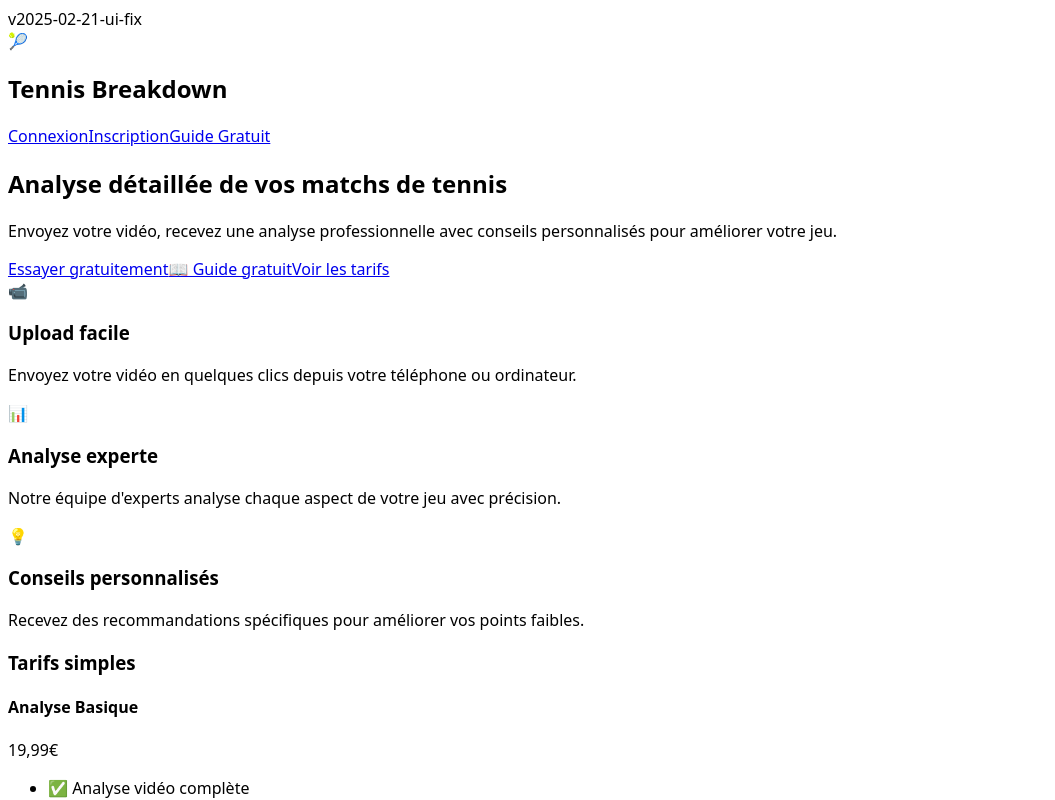
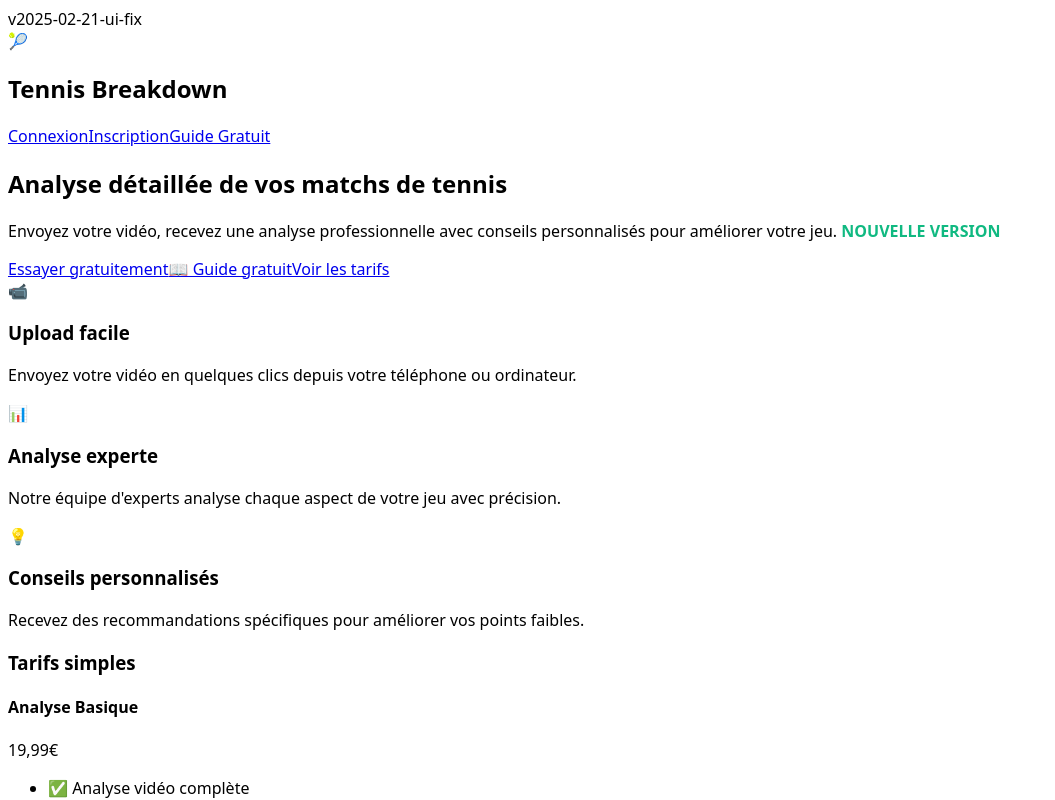
Before and after one commit to sarfaoui4/breakdown-tennis-for-openclaw, a Next.js app: page / in a window 1280 px wide. Shown: the top 800 px of the page, without its empty margins (0-1055 px from the left). Built offline with nearby package versions, Linux system fonts and the light colour scheme.

Commit message:
chore: add visible version marker to force rebuild

```diff
--- a/app/page.tsx
+++ b/app/page.tsx
@@ -36,7 +36,7 @@ export default function Home() {
             Analyse détaillée de vos <span className="text-orange-400">matchs de tennis</span>
           </h2>
           <p className="text-xl text-gray-300 max-w-3xl mx-auto mb-10">
-            Envoyez votre vidéo, recevez une analyse professionnelle avec conseils personnalisés pour améliorer votre jeu.
+            Envoyez votre vidéo, recevez une analyse professionnelle avec conseils personnalisés pour améliorer votre jeu. <strong style={{color: '#10b981'}}>NOUVELLE VERSION</strong>
           </p>
           <div className="flex gap-4 justify-center">
             <a href="/auth/register" className="px-8 py-4 bg-gradient-to-r from-orange-500 to-orange-600 text-white rounded-xl text-lg font-semibold hover:from-orange-600 hover:to-orange-700 transition-all">
```
